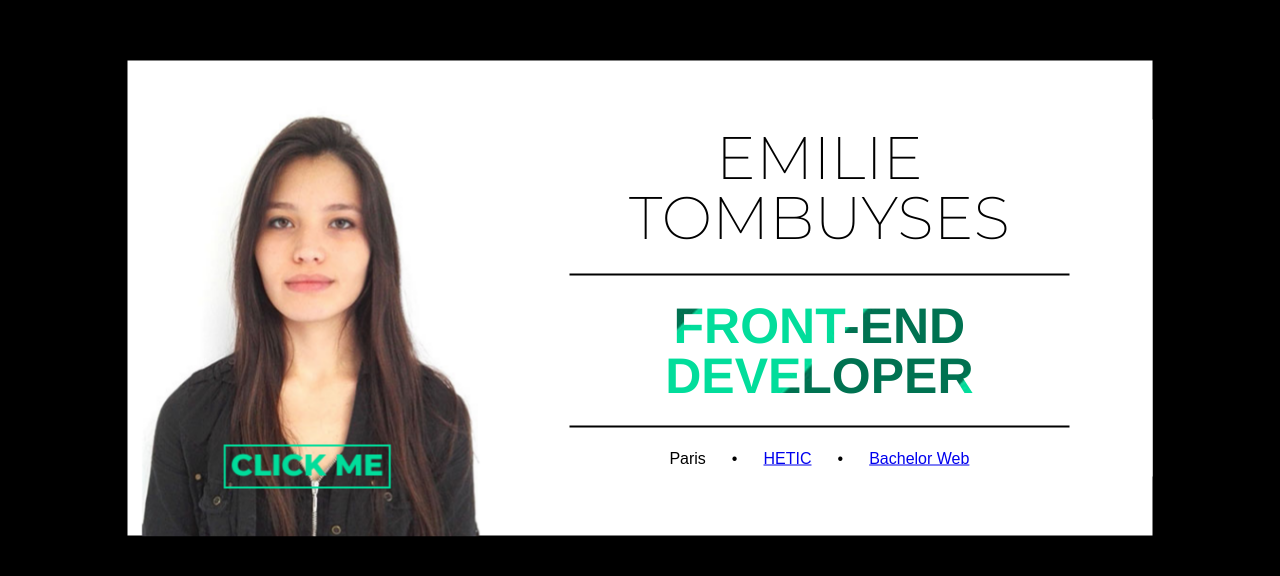
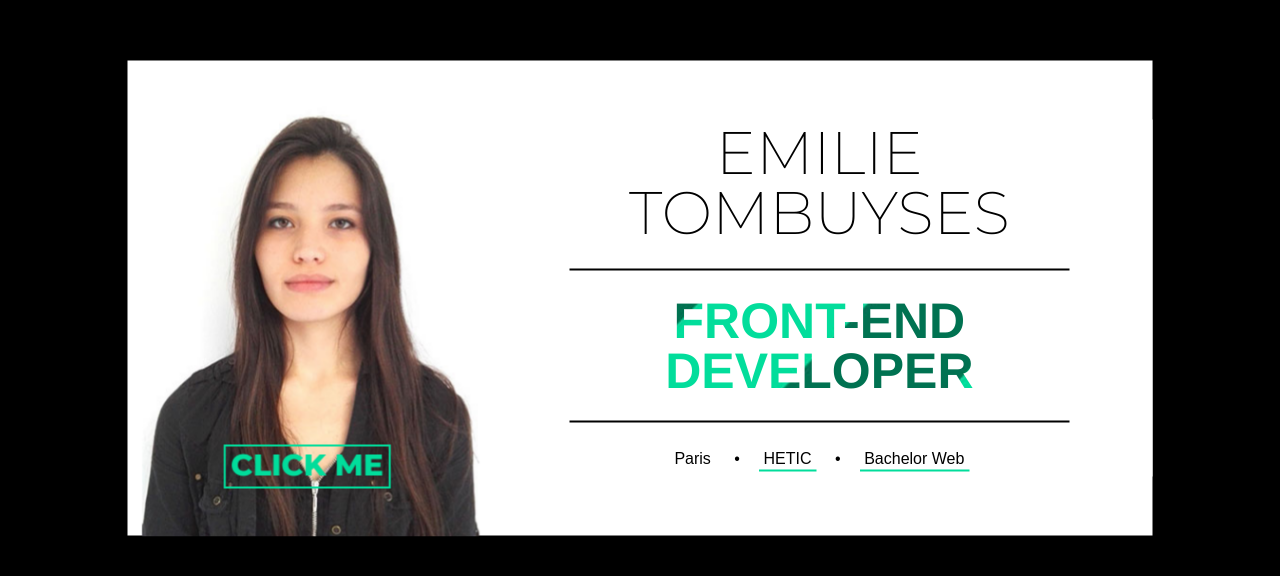
Before and after one commit to ETombuyses/portfolio2, a website built with Parcel: page src/index.html in a window 1280 px wide. Shown: the part 102-678 px from the top of the page. Built offline with nearby package versions, Linux system fonts and the light colour scheme.

Commit message:
links decoration

```diff
--- a/src/index.html
+++ b/src/index.html
@@ -37,12 +37,12 @@
         <div class="cardContent">
           <h1 class="cardContent__name">Emilie Tombuyses</h1>
           <h2 class="cardContent__function">Front-end developer</h2>
-          <ul class="cardContent__importantInfos">
+          <ul class="cardContent__importantInfos importantInfos">
               <li>Paris</li>
               <li aria-hidden="true">•</li>
-              <li><a href="https://www.hetic.net/">HETIC</a></li>
+              <li><a class="importantInfos__link" href="https://www.hetic.net/" target="_blank">HETIC</a></li>
               <li aria-hidden="true">•</li>
-              <li><a href="https://www.hetic.net/formations/bachelor-web/programme-bachelor-web">Bachelor Web</a></li>
+              <li><a class="importantInfos__link" href="https://www.hetic.net/formations/bachelor-web/programme-bachelor-web" target="_blank">Bachelor Web</a></li>
             </ul>
         </div>
       </div>
--- a/src/js/main.js
+++ b/src/js/main.js
@@ -8,10 +8,6 @@ flipCard.addEventListener('click', function() {
 
 /* Show content once the card has been flipped */
 
-//to fix : animation doesn't always work on mobile version (
-//if the card is flipped on desktop, then we resize to mobile,
-//then we close the card, we reopen it, then we resize to desktop,
-//then we flip the card on desktop, then we resize to mobile:  the card stays closed)
 var backCardTitle = document.getElementById('backCardTitle');
 var backCard = document.getElementById('backCard');
 var backCardText = document.getElementById('backCardText');
--- a/src/scss/blocs/backCard.scss
+++ b/src/scss/blocs/backCard.scss
@@ -8,7 +8,7 @@
   overflow: hidden;
 
   &.is-flipped {
-    animation: grow-up 3s 1s forwards;
+    animation: grow-up 2s 0.4s forwards;
   }
 
   @include pc {
@@ -26,7 +26,7 @@
   font-weight: bold;
 
   &.is-visible {
-    animation: visible 1s 3s forwards;
+    animation: visible 1s 1s forwards;
   }
 
   @include pc {
@@ -42,7 +42,7 @@
   font-size: 18px;
 
   &.is-visible {
-    animation: visible 1s 3.5s forwards;
+    animation: visible 1s 1.5s forwards;
   }
 
   strong {
--- a/src/scss/blocs/cardContent.scss
+++ b/src/scss/blocs/cardContent.scss
@@ -127,8 +127,4 @@
    color: black;
    width: 300px;
   }
-
-  li {
-  position: relative;
-  }
 }
--- /dev/null
+++ b/src/scss/blocs/importantInfos.scss
@@ -0,0 +1,30 @@
+.importantInfos {
+  li {
+    line-height: 25px;
+  }
+
+  li:first-child {
+    padding-left: 5px;
+    padding-right: 5px;
+  }
+}
+
+.importantInfos__link {
+  color: white;
+  text-decoration: none;
+  padding-bottom: 5px;
+  padding-top: 5px;
+  padding-left: 5px;
+  padding-right: 5px;
+  box-shadow: 0px -2px $lightgreen inset;
+  transition: box-shadow 0.5s, color 0.5s;
+
+  @include pc {
+    color: black;
+  }
+
+  &:hover {
+    box-shadow: 0px -40px $lightgreen inset;
+    color: white;
+  }
+}
--- a/src/scss/styles.scss
+++ b/src/scss/styles.scss
@@ -13,3 +13,4 @@
 @import 'blocs/flipCard.scss';
 @import 'blocs/frontCard.scss';
 @import 'blocs/backCard.scss';
+@import 'blocs/importantInfos.scss';
```
